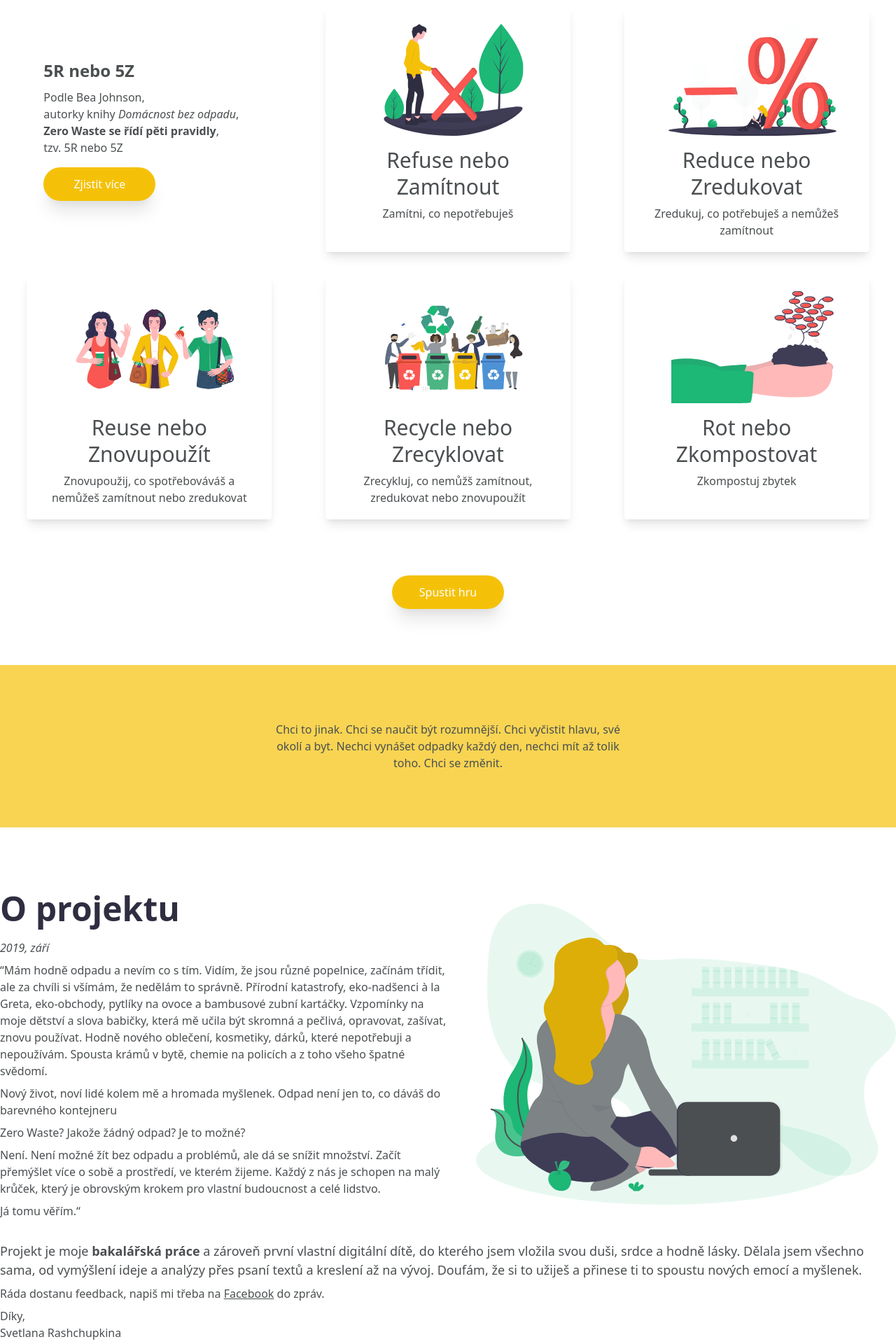
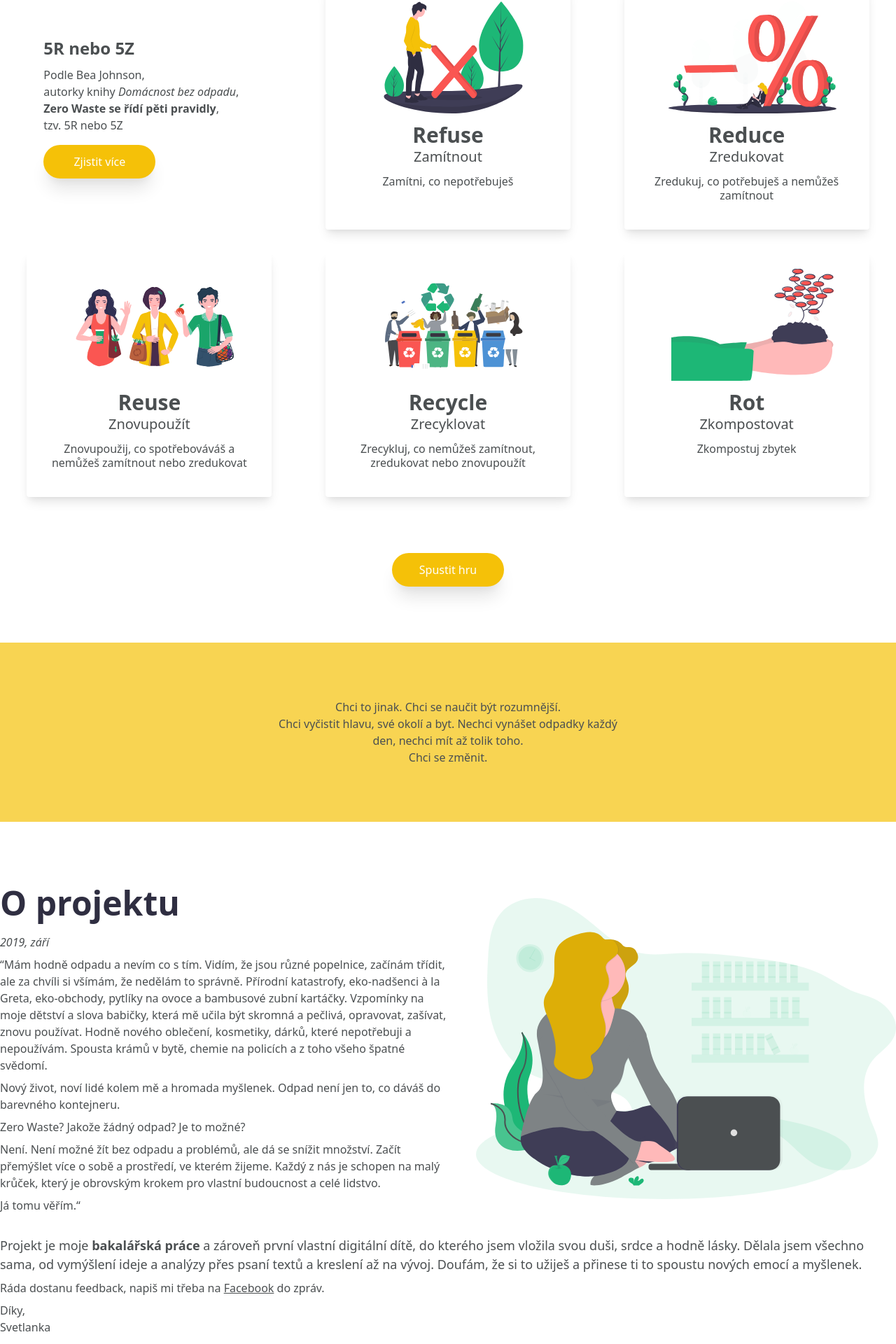
Before and after one commit to rashcsve/zero-waste-game, a Vue app: page / in a window 1280 px wide. Shown: the part 1548-3468 px from the top of the page at 70% size. Built offline with nearby package versions, Linux system fonts and the light colour scheme.

Commit message:
:speech_balloon: Fix homepage texts

```diff
--- a/src/components/Navigation.vue
+++ b/src/components/Navigation.vue
@@ -38,8 +38,7 @@
           </div>
         </div>
       </section>
-      <!-- TODO Add About page -->
-      <router-link :to="zeroWaste.link" class="nav-link"
+      <router-link :to="about.link" class="nav-link"
         >{{ about.title }}
       </router-link>
     </div>
@@ -60,7 +59,7 @@ export default {
       },
       about: {
         title: "O projektu",
-        name: "About"
+        link: "/#about"
       },
       main: "Základní principy",
       levels: ["Refuse", "Reduce", "Reuse", "Recycle", "Rot"]
--- a/src/components/ZeroWaste.vue
+++ b/src/components/ZeroWaste.vue
@@ -26,7 +26,7 @@
       </div>
     </header>
     <!-- Sekce "5R" -->
-    <div class="flex flex-wrap items-center justify-around my-16">
+    <div class="flex flex-wrap items-center justify-around mt-8 mb-16">
       <div
         class="flex flex-col justify-center p-6 w-perex verflow-hidden h-r-box"
       >
@@ -57,8 +57,11 @@
           :alt="item.cion"
           class="h-40 ml-4"
         />
-        <h3 class="mt-4 leading-tight text-center">{{ item.title }}</h3>
-        <p class="mt-2 text-center">{{ item.mainIdea }}</p>
+        <h3 class="mt-4 font-bold leading-none text-center">
+          {{ item.title }}
+        </h3>
+        <h3 class="mb-2 text-xl text-center">{{ item.czechTitle }}</h3>
+        <p class="leading-tight text-center">{{ item.mainIdea }}</p>
       </div>
     </div>
     <router-link :to="button.link" class="mx-auto mb-16 button"
@@ -79,29 +82,34 @@ export default {
       fiveRData: [
         {
           icon: "refuse",
-          title: "Refuse nebo Zamítnout",
+          title: "Refuse",
+          czechTitle: "Zamítnout",
           mainIdea: "Zamítni, co nepotřebuješ"
         },
         {
           icon: "reduce",
-          title: "Reduce nebo Zredukovat",
+          title: "Reduce",
+          czechTitle: "Zredukovat",
           mainIdea: "Zredukuj, co potřebuješ a nemůžeš zamítnout"
         },
         {
           icon: "reuse",
-          title: "Reuse nebo Znovupoužít",
+          title: "Reuse",
+          czechTitle: "Znovupoužít",
           mainIdea:
             "Znovupoužij, co spotřebováváš a nemůžeš zamítnout nebo zredukovat"
         },
         {
           icon: "recycle",
-          title: "Recycle nebo Zrecyklovat",
+          title: "Recycle",
+          czechTitle: "Zrecyklovat",
           mainIdea:
-            "Zrecykluj, co nemůžš zamítnout, zredukovat nebo znovupoužít"
+            "Zrecykluj, co nemůžeš zamítnout, zredukovat nebo znovupoužít"
         },
         {
           icon: "rot",
-          title: "Rot nebo Zkompostovat",
+          title: "Rot",
+          czechTitle: "Zkompostovat",
           mainIdea: "Zkompostuj zbytek"
         }
       ]
--- a/src/views/Home.vue
+++ b/src/views/Home.vue
@@ -27,10 +27,10 @@
     <zero-waste />
     <!-- Stripe -->
     <section class="my-20 bg-yellow-400">
-      <p class="py-20 mx-auto text-center w-hp">{{ myCitation }}</p>
+      <p class="py-20 mx-auto text-center w-hp" v-html="myCitation"></p>
     </section>
     <!-- Info about me -->
-    <section class="container mx-auto mb-20">
+    <section class="container mx-auto mb-20" id="about">
       <main class="flex justify-between">
         <div class="mr-10">
           <h2>{{ about.title }}</h2>
@@ -50,7 +50,7 @@
         v-html="about.bachelor + ' ' + about.enjoy"
       ></p>
       <p class="my-2" v-html="about.feedback"></p>
-      <p class="mb-6" v-html="about.me"></p>
+      <p class="mb-8" v-html="about.me"></p>
     </section>
   </main>
 </template>
@@ -79,14 +79,14 @@ export default {
       citation:
         "Zero Waste je ojedinělý návod, jak svůj život přetvořit v jednodušší, radostnější a zodpovědnější bytí",
       myCitation:
-        "Chci to jinak. Chci se naučit být rozumnější. Chci vyčistit hlavu, své okolí a byt. Nechci vynášet odpadky každý den, nechci mít až tolik toho. Chci se změnit.",
+        "Chci to jinak. Chci se naučit být rozumnější.<br>Chci vyčistit hlavu, své okolí a byt. Nechci vynášet odpadky každý den, nechci mít až tolik toho.<br>Chci se změnit.",
       about: {
         title: "O projektu",
         date: "2019, září",
         perexFirst:
           "“Mám hodně odpadu a nevím co s tím. Vidím, že jsou různé popelnice, začínám třídit, ale za chvíli si všímám, že nedělám to správně. Přírodní katastrofy, eko-nadšenci à la Greta, eko-obchody, pytlíky na ovoce a bambusové zubní kartáčky. Vzpomínky na moje dětství a slova babičky, která mě učila být skromná a pečlivá, opravovat, zašívat, znovu používat. Hodně nového oblečení, kosmetiky, dárků, které nepotřebuji a nepoužívám. Spousta krámů v bytě, chemie na policích a z toho všeho špatné svědomí.",
         perexSecond:
-          "Nový život, noví lidé kolem mě a hromada myšlenek. Odpad není jen to, co dáváš do barevného kontejneru",
+          "Nový život, noví lidé kolem mě a hromada myšlenek. Odpad není jen to, co dáváš do barevného kontejneru.",
         perexThird:
           "Není. Není možné žít bez odpadu a problémů, ale dá se snížit množství. Začít přemýšlet více o sobě a prostředí, ve kterém žijeme. Každý z nás je schopen na malý krůček, který je obrovským krokem pro vlastní budoucnost a celé lidstvo.",
         questions: "Zero Waste? Jakože žádný odpad? Je to možné?",
@@ -98,7 +98,7 @@ export default {
           "Doufám, že si to užiješ a přinese ti to spoustu nových emocí a myšlenek.",
         feedback:
           "Ráda dostanu feedback, napiš mi třeba na <a href='https://www.facebook.com/profile.php?id=100010497007068' target='_blank' class='underline hover:text-yellow-500'>Facebook</a> do zpráv.",
-        me: "Díky,<br>Svetlana Rashchupkina"
+        me: "Díky,<br>Svetlanka"
       }
     };
   },
```
